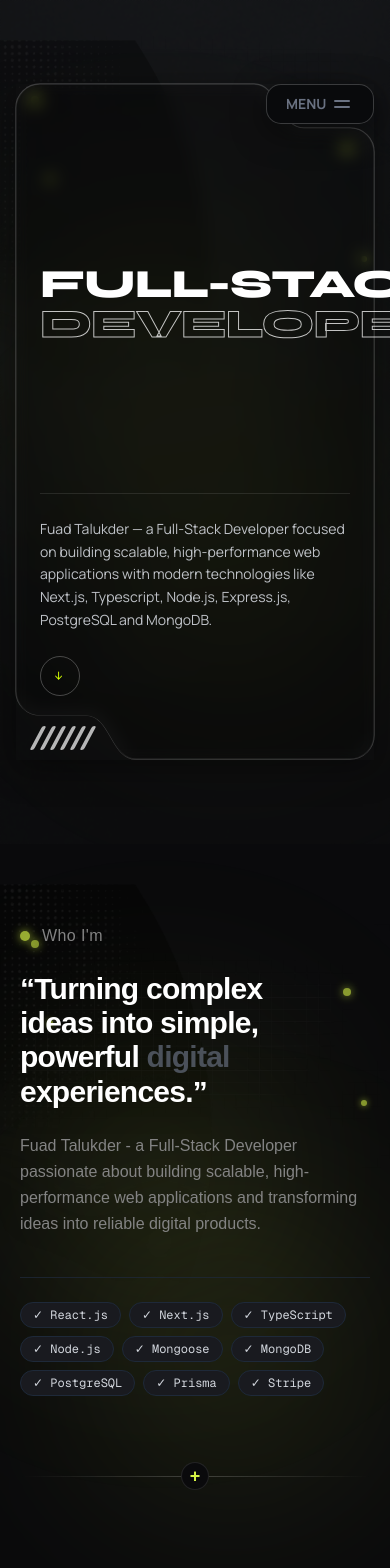
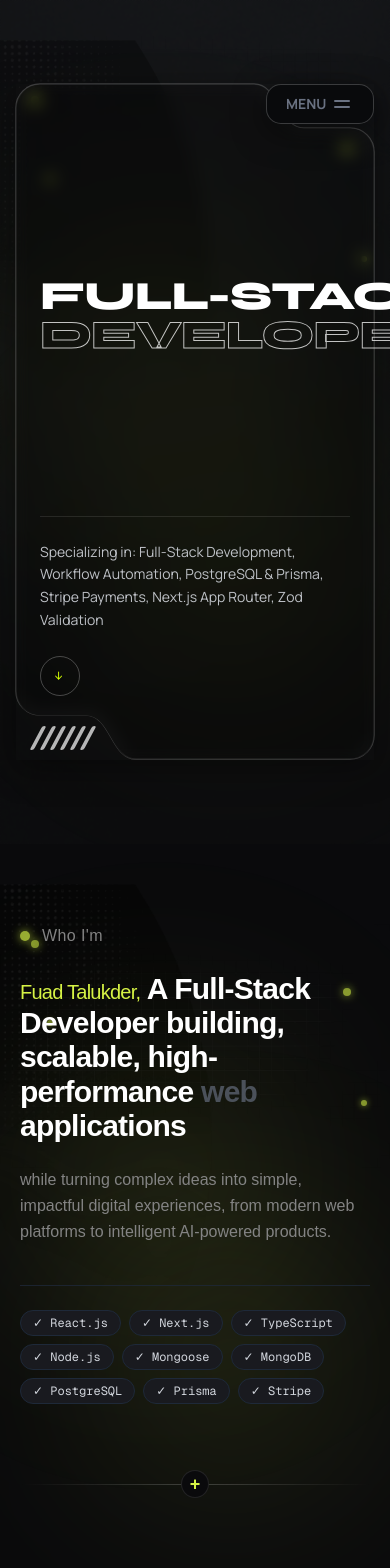
Before and after one commit to FuadTalukder85/portfolio, a Next.js app: page / in a window 390 px wide. Shown: the top 1568 px of the page. Built offline with nearby package versions, Linux system fonts and the light colour scheme.

Commit message:
feat: implement responsive Banner and About sections with GSAP animations and custom SVG shapes

```diff
--- a/src/components/About.tsx
+++ b/src/components/About.tsx
@@ -93,10 +93,10 @@ export default function About() {
           backgroundSize: 'contain',
         }}
       >
-        <div className="max-w-[1290px] mx-auto px-5 sm:px-8">
+        <div className="max-w-[1390px] mx-auto px-5 sm:px-8">
           <div className="grid grid-cols-1 lg:grid-cols-12 gap-12 items-center">
             {/* Left Column: Title, Emoji, Description, Stats */}
-            <div id="about-left-content" className="lg:col-span-7 z-20 max-w-[720px]">
+            <div id="about-left-content" className="lg:col-span-7 z-20 max-w-[820px]">
               {/* Badge */}
               <div className="inline-flex items-center gap-3 mb-6">
                 <span className="w-2.5 h-2.5 rounded-full bg-[#d6f345] shadow-[0_0_10px_#d6f345] animate-pulse" />
@@ -107,35 +107,20 @@ export default function About() {
 
               {/* Main Heading with Haha-Emoji */}
               <h2 className="text-3xl sm:text-5xl lg:text-[52px] font-bold leading-[1.14] text-white mb-6 tracking-tight">
-                &ldquo;Turning complex <br /> ideas into simple, powerful <span className="text-[#4b515a]">digital </span>experiences.&rdquo;
+                <span className='text-xl text-[#d6f345] font-normal'>Fuad Talukder,</span> A Full-Stack Developer building, scalable, high-performance <span className="text-[#4b515a]">web </span>applications
               </h2>
+              {/* Main Heading with Haha-Emoji */}
+              {/* <h2 className="text-3xl sm:text-5xl lg:text-[52px] font-bold leading-[1.14] text-white mb-6 tracking-tight">
+                A Full-Stack Developer building<br />scalable, high-performance<br /><span className="text-[#4b515a]">web </span>applications
+              </h2> */}
 
               {/* Description */}
               <p className="text-[#838383] text-base sm:text-lg leading-relaxed mb-10">
-                <span className='text-bold'>Fuad Talukder</span> - a Full-Stack Developer passionate about building scalable, high-performance web applications and transforming ideas into reliable digital products.
+                while turning complex ideas into simple, impactful digital experiences, from modern web platforms to intelligent AI-powered products.
               </p>
-
-              {/* 3 Stats Cards with bottom-up lime hover fill */}
-              {/* <div ref={statsRef} className="grid grid-cols-1 sm:grid-cols-3 gap-5">
-                {statsData.map((stat, idx) => (
-                  <div
-                    key={stat.id}
-                    className="group relative overflow-hidden rounded-[20px] p-6 text-center transition-all duration-500 cursor-default border border-white/5 bg-gradient-to-b from-[#2d2d2d] to-[#060606]"
-                  >
-                    <span className="absolute inset-0 bg-[#d6f345] origin-bottom scale-y-0 transition-transform duration-500 ease-[cubic-bezier(0.55,0.085,0,0.99)] group-hover:scale-y-100 z-0" />
-
-                    <div className="relative z-10">
-                      <h4 className="text-3xl sm:text-4xl font-bold text-[#838383] group-hover:text-black transition-colors duration-500 leading-none mb-3">
-                        {counts[idx]}
-                        {stat.suffix}
-                      </h4>
-                      <p className="text-sm font-medium text-[#b5b5b5] group-hover:text-black transition-colors duration-500 leading-snug">
-                        {stat.label}
-                      </p>
-                    </div>
-                  </div>
-                ))}
-              </div> */}
+              {/* <p className="text-[#838383] text-base sm:text-lg leading-relaxed mb-10">
+                Passionate about turning complex ideas into simple, impactful digital experiences<br /> from modern web applications to intelligent AI-powered products.
+              </p> */}
 
               <div className="flex flex-wrap gap-2 pt-6 mt-6 border-t border-gray-800/80">
                 {['React.js', 'Next.js', 'TypeScript', 'Node.js', 'Mongoose', 'MongoDB', 'PostgreSQL', 'Prisma', 'Stripe'].map((item) => (
--- a/src/components/Banner.tsx
+++ b/src/components/Banner.tsx
@@ -162,9 +162,12 @@ export default function Banner() {
           {/* Bottom Row: Bio & Call-to-action */}
           <div className="relative z-10 flex flex-col sm:flex-row items-start sm:items-end justify-between gap-6 pt-6 border-t border-white/10">
             <p className="max-w-[550px] text-sm sm:text-base text-gray-300/90 leading-relaxed font-sans">
-              Fuad Talukder — a Full-Stack Developer focused on building scalable, high-performance web applications with modern technologies like Next.js, Typescript, Node.js, Express.js, PostgreSQL and MongoDB.
-              {/* Fuad Talukder — I build web apps &amp; AI tools that make
-              problems disappear. Solo, end to end, Dhaka to worldwide. */}
+              {/* Fuad Talukder — a Full-Stack Developer focused on building scalable, high-performance web applications with modern technologies like Next.js, Typescript, Node.js, Express.js, PostgreSQL and MongoDB. */}
+
+              {/*
+              Specializing in Node.js, TypeScript, Express, NestJS, and PostgreSQL. Engineering robust RESTful architectures, database schemas, and background job pipelines with production reliability. */}
+
+              Specializing in: Full-Stack Development, Workflow Automation, PostgreSQL & Prisma, Stripe Payments, Next.js App Router, Zod Validation
             </p>
 
             <a
```
